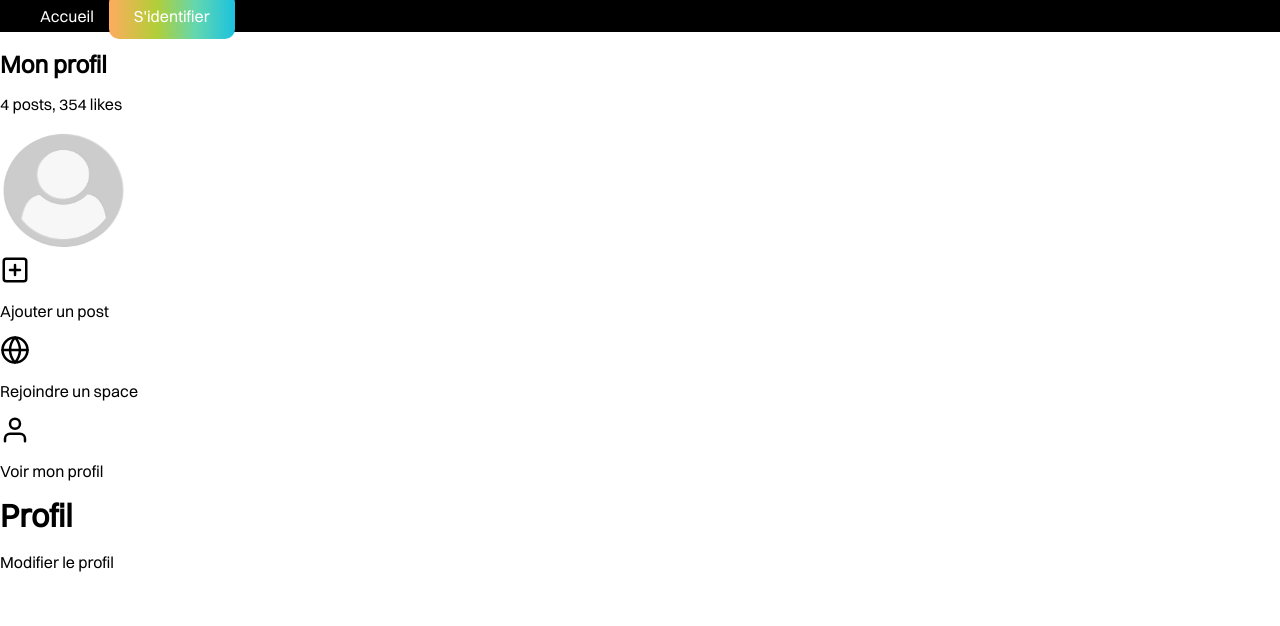
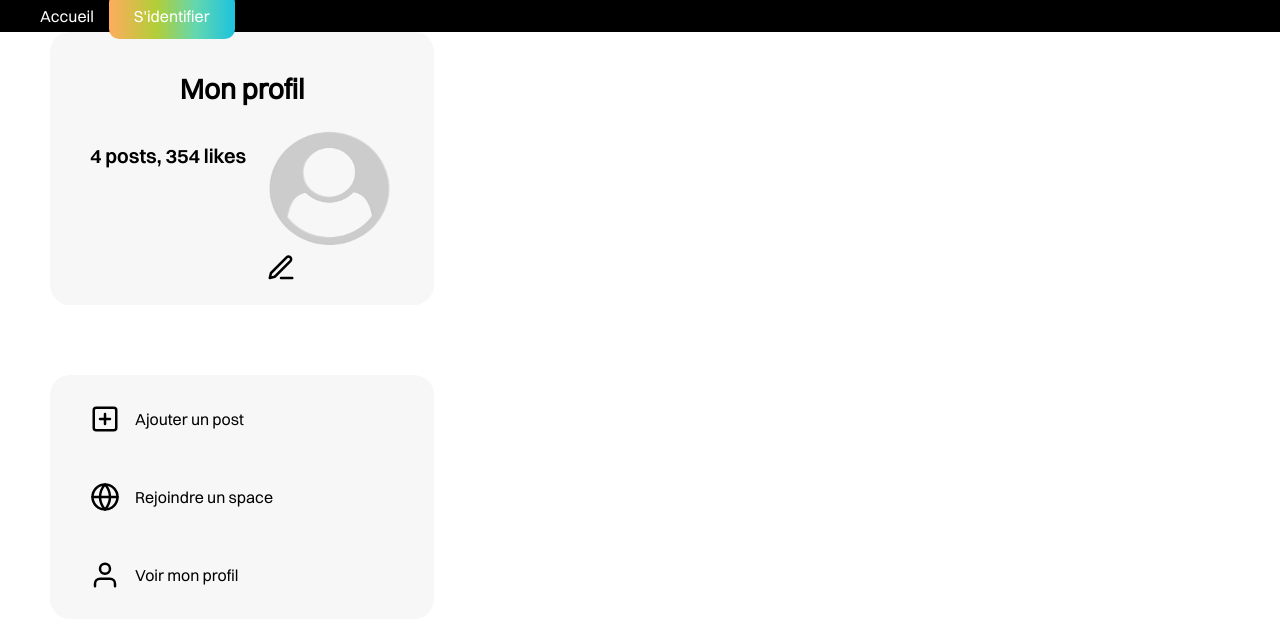
Before and after one commit to Jeff-Erson44/Festival-app, a Next.js app: page /profil/1 in a window 1280 px wide. Shown: the top 626 px of the page. Built offline with nearby package versions, Linux system fonts and the light colour scheme; no server answers.

Commit message:
dashboard fini sans couleur

```diff
--- a/components/Dashboard.js
+++ b/components/Dashboard.js
@@ -6,6 +6,52 @@ import { useRouter } from 'next/router'
 import { useEffect, useState } from 'react'
 
 
+const DashboardStyle = styled.aside`
+    .container{
+        margin: 0;
+        width: 30vw;
+        margin-left: 50px;
+        &__profil, &__navigation{
+            border-radius: 20px;
+            padding: 20px 40px;
+            background: #F7F7F7;
+        }
+        &__profil{
+            margin-bottom: 70px;
+            h2{
+                font-size: 1.75rem;
+                text-align: center;
+            }
+            &--info{
+                display: flex;
+                .profil{
+                    width: 70%;
+                    p{
+                        font-family: 'Switzer-SemiBold';
+                        font-size: 1.25rem;
+                        &:last-child{
+                            font-size: 0.96rem;
+                            font-family:'Switzer-Regular';
+                            line-height: 19.8px;
+                        }
+                    }
+                }
+            }
+        }
+        &__navigation{
+            &--item{
+                display: flex;
+                margin-bottom: 30px;
+                &:last-child{
+                    margin-bottom: 0;
+                }
+                p{
+                    margin-left: 15px;
+                }
+            }
+        }
+    }
+`
 export default function Dashboard() {
     const router = useRouter()
     const [user, setUser] = useState()
@@ -16,6 +62,7 @@ export default function Dashboard() {
 
     return(
         <>
+        <DashboardStyle>
             <div className='container'>
                 <div className='container__profil'>
                     <h2>Mon profil</h2>
@@ -27,7 +74,12 @@ export default function Dashboard() {
                             <p>{user?.bio}</p>
                         </div>
                         <div className='photo'>
-                            <Image src="/default-pdp.png" width={125} height={125} />
+                            <Image src="/default-pdp.png" width={125} height={125}
+                            />
+                            <Link href={`/profil/modify/${user?.username}`}>
+                                <Image src="/icone/edit.svg" width={30} height={30}
+                                />
+                            </Link>
                         </div>
                     </div>
                 </div>
@@ -64,9 +116,9 @@ export default function Dashboard() {
                             <p>Voir mon profil</p>
                         </Link>
                     </div>
-
                 </div>
             </div>
+        </DashboardStyle>
         </>
     )
 }
--- a/pages/index.js
+++ b/pages/index.js
@@ -7,6 +7,7 @@ import toast, { Toaster } from 'react-hot-toast';
 import Image from 'next/image';
 import { useRouter } from 'next/router';
 import Link from 'next/link';
+import Dashboard from '../components/Dashboard';
 
 export default function Home({ posts }) {
   const router = useRouter();
@@ -93,6 +94,7 @@ export default function Home({ posts }) {
       <Head>
         <title>Festiv'app JK</title>
       </Head>
+      <Dashboard/>
 
       <h1>Festival</h1>
       <p>Test final : TS </p>
--- a/pages/profil/[pseudo].js
+++ b/pages/profil/[pseudo].js
@@ -41,14 +41,7 @@ export default function Profil() {
                 <title>Festiv&apos;app - JK profil</title>
             </Head>
             <Dashboard/>
-            <h1>Profil</h1>
 
-            <h2>{user?.email}</h2>
-            <h2>{user?.username}</h2>
-            <h2>{user?.bio}</h2>
-            <h2>{user?.localisation}</h2>
-
-            <Link href={`/profil/modify/${user?.username}`}>Modifier le profil</Link>
         </>
     )
 }
```
Also changed, not shown: pages/profil/modify/[pseudo].js (added, +46 -0 lines), components/Info.js (added), public/icone/edit.svg (added).
